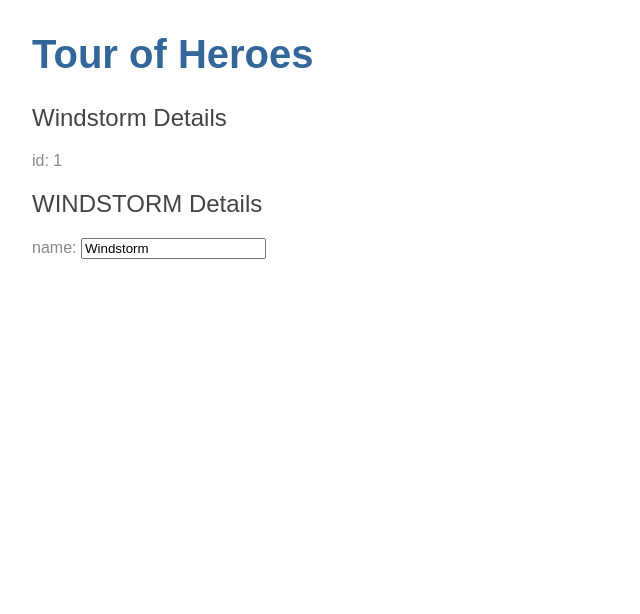
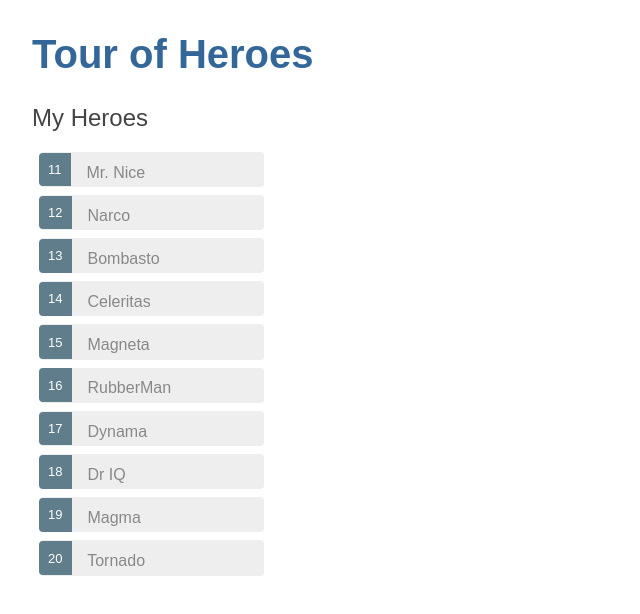
Before and after one commit to herkles/AngularPractice, an Angular app in the folder angular-tour-of-heroes/: page / in a window 1280 px wide. Shown: the top 614 px of the page, without its empty margins (0-640 px from the left). Built offline with nearby package versions, Linux system fonts and the light colour scheme.

Commit message:
refactored code to display a list of heroes

```diff
--- a/angular-tour-of-heroes/src/app/heroes/heroes.component.css
+++ b/angular-tour-of-heroes/src/app/heroes/heroes.component.css
@@ -0,0 +1,48 @@
+/* HeroesComponent's private CSS styles */
+.selected {
+  background-color: #CFD8DC !important;
+  color: white;
+}
+.heroes {
+  margin: 0 0 2em 0;
+  list-style-type: none;
+  padding: 0;
+  width: 15em;
+}
+.heroes li {
+  cursor: pointer;
+  position: relative;
+  left: 0;
+  background-color: #EEE;
+  margin: .5em;
+  padding: .3em 0;
+  height: 1.6em;
+  border-radius: 4px;
+}
+.heroes li.selected:hover {
+  background-color: #BBD8DC !important;
+  color: white;
+}
+.heroes li:hover {
+  color: #607D8B;
+  background-color: #DDD;
+  left: .1em;
+}
+.heroes .text {
+  position: relative;
+  top: -3px;
+}
+.heroes .badge {
+  display: inline-block;
+  font-size: small;
+  color: white;
+  padding: 0.8em 0.7em 0 0.7em;
+  background-color: #607D8B;
+  line-height: 1em;
+  position: relative;
+  left: -1px;
+  top: -4px;
+  height: 1.8em;
+  margin-right: .8em;
+  border-radius: 4px 0 0 4px;
+}
--- a/angular-tour-of-heroes/src/app/heroes/heroes.component.html
+++ b/angular-tour-of-heroes/src/app/heroes/heroes.component.html
@@ -1,9 +1,16 @@
-<h2>{{hero.name}} Details</h2>
-<div><span>id: </span>{{hero.id}}</div>
-<h2>{{hero.name | uppercase}} Details</h2>
+<div *ngIf="selectedHero">
+  <h2>{{selectedHero.name | uppercase}} Details</h2>
+  <div><span>id: </span>{{selectedHero.id}}</div>
+  <div>
+    <label>name:
+      <input [(ngModel)]="selectedHero.name" placeholder="name" />
+    </label>
+  </div>
+</div>
 
-<div>
-  <label>name:
-    <input [(ngModel)]="hero.name" placeholder="name"/>
-  </label>
-</div>
+<h2>My Heroes</h2>
+<ul class="heroes">
+  <li *ngFor="let hero of heroes" (click)="onSelect(hero)">
+    <span class="badge">{{hero.id}}</span> {{hero.name}}
+  </li>
+</ul>
--- a/angular-tour-of-heroes/src/app/heroes/heroes.component.ts
+++ b/angular-tour-of-heroes/src/app/heroes/heroes.component.ts
@@ -1,5 +1,6 @@
 import { Component, OnInit } from '@angular/core';
 import { Hero } from '../hero';
+import { HEROES } from '../mock-heroes';
 
 @Component({
   selector: 'app-heroes',
@@ -7,10 +8,12 @@
   styleUrls: ['./heroes.component.css']
 })
 export class HeroesComponent implements OnInit {
-  hero: Hero = {
-    id: 1,
-    name: 'Windstorm'
-  };
+  selectedHero: Hero;
+  onSelect(hero: Hero): void {
+    this.selectedHero = hero;
+  }
+  heroes = HEROES;
+
   constructor() { }
   ngOnInit() { }
 
```
